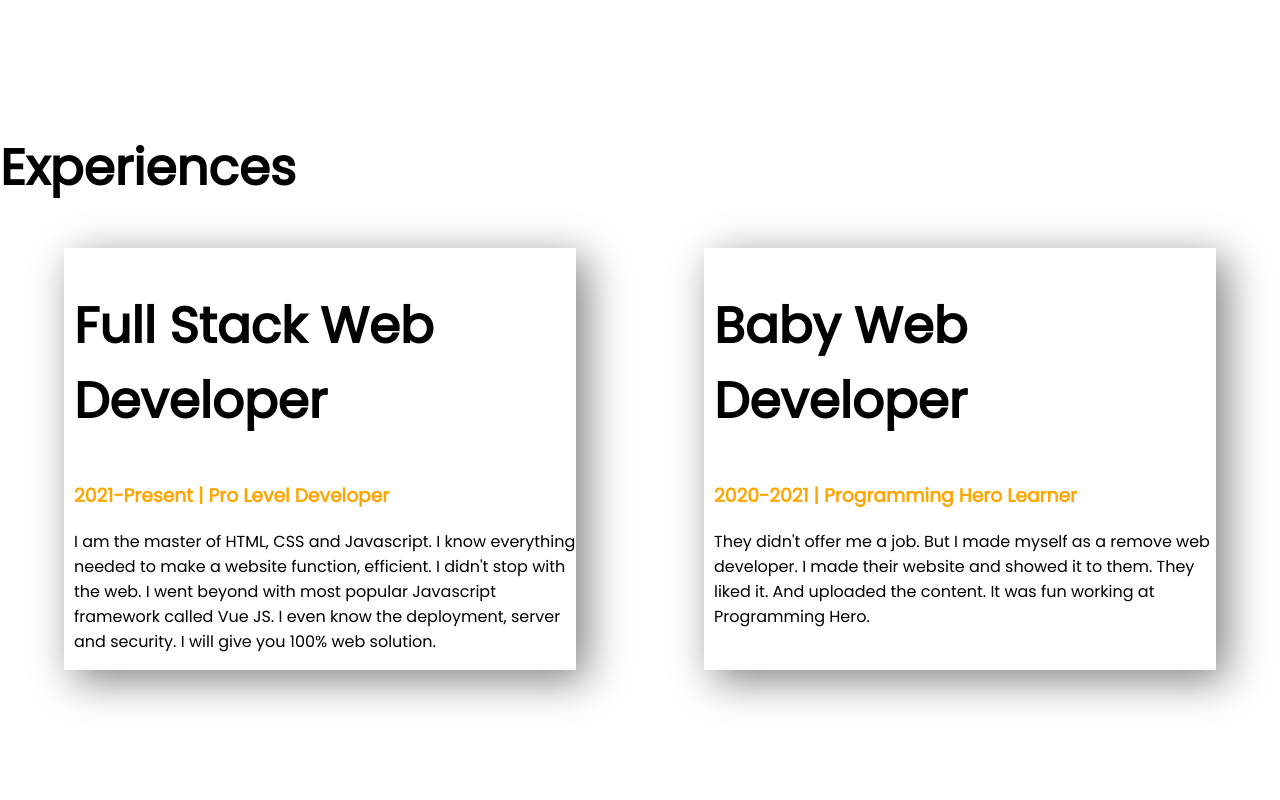
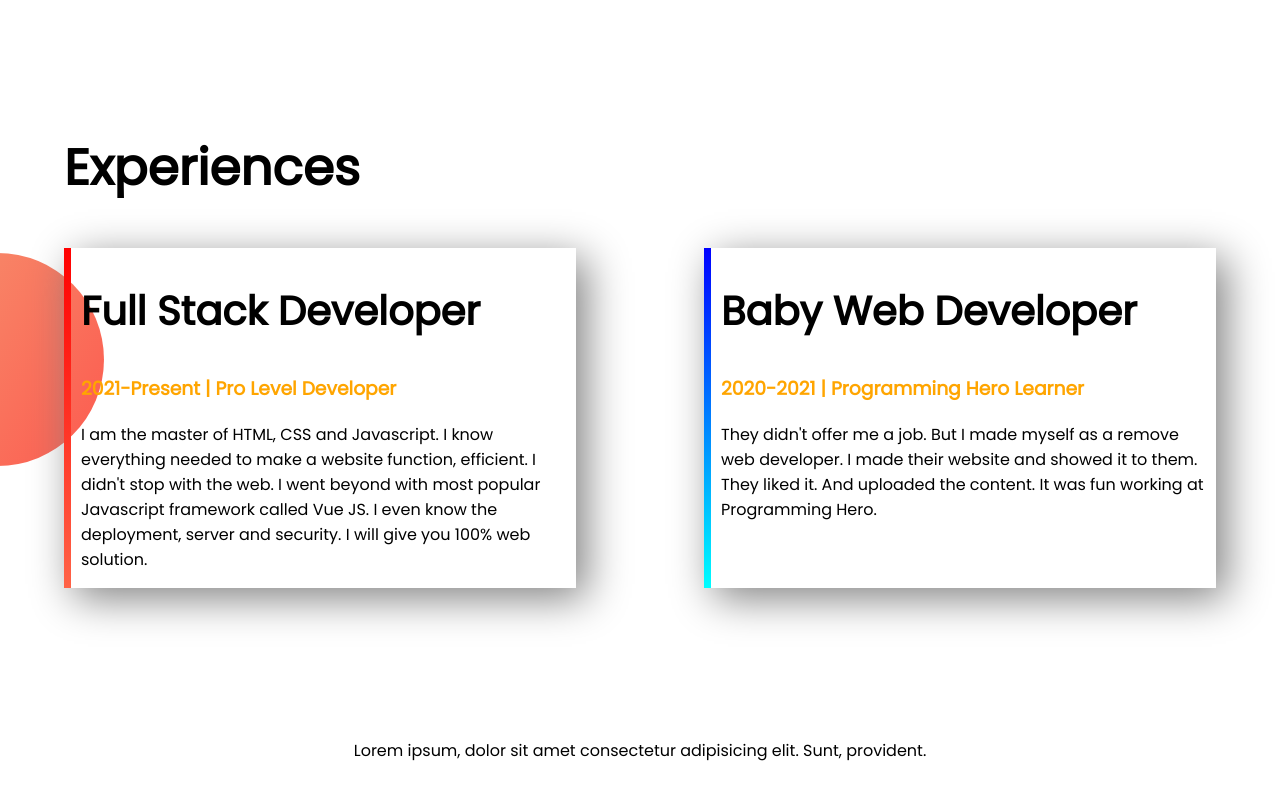
Before and after one commit to Abu-Sahad/developer-potfolio, a plain HTML site: page index.html in a window 1280 px wide. Shown: the part 1052-1852 px from the top of the page. After the commit the page ends 1831 px from the top, so only its background shows below. Drawn offline with Linux system fonts and the light colour scheme.

Commit message:
5nd added

```diff
--- a/index.html
+++ b/index.html
@@ -47,10 +47,10 @@
         </div>
     </section>
     <section class="ca">
-        <h1>Experiences</h1>
+        <h1 id="experience">Experiences</h1>
         <div class="flexible-container">
-            <div class="experience-item">
-                <h1>Full Stack Web Developer</h1>
+            <div id="experience-item1" class="experience-item">
+                <h2>Full Stack Developer</h2>
                 <h3 class="aa">2021-Present | Pro Level Developer</h3>
                 <p>I am the master of HTML, CSS and Javascript. I know everything needed to make a website function,
                     efficient. I didn't stop with the web. I went beyond with most popular Javascript framework called
@@ -59,8 +59,8 @@
                 </p>
 
             </div>
-            <div class="experience-item">
-                <h1>Baby Web Developer</h1>
+            <div id="experience-item2" class="experience-item">
+                <h2>Baby Web Developer</h2>
                 <h3 class="aa">2020-2021 | Programming Hero Learner</h3>
                 <p>They didn't offer me a job. But I made myself as a remove web developer. I made their website and
                     showed
@@ -70,6 +70,9 @@
         </div>
 
     </section>
+    <footer class="footer1">
+        <p>Lorem ipsum, dolor sit amet consectetur adipisicing elit. Sunt, provident.</p>
+    </footer>
 
 </body>
 
--- a/style.css
+++ b/style.css
@@ -13,6 +13,9 @@ background-repeat: no-repeat;
 
 h1{
     font-size: 50px;
+}
+h2{
+    font-size: 40px;
 }
 .aa{
     color: orange;
@@ -51,4 +54,26 @@ h1{
         margin-right: 5%;
         padding-left: 10px;
         width: 40%;
+
     }
+    .ca{
+        background-image: url(image/exp-bg.png);
+        background-repeat: no-repeat;
+        background-position: left;
+    }
+    #experience-item1{
+        border-left: 7px solid;
+        border-image:linear-gradient(red,tomato);
+        border-image-slice: 1;
+    }
+    #experience-item2{
+        border-left: 7px solid;
+        border-image:linear-gradient(blue,cyan);
+        border-image-slice: 1;
+    }
+    #experience{
+        margin-left:5% ;
+    }
+.footer1{
+    text-align: center;
+}
```
